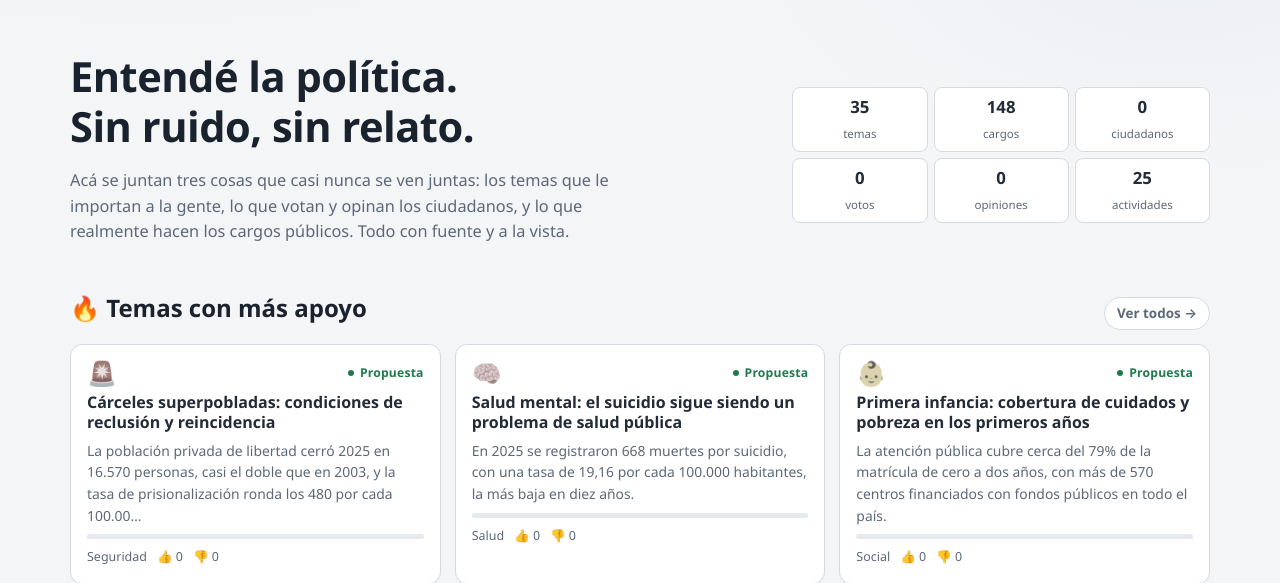
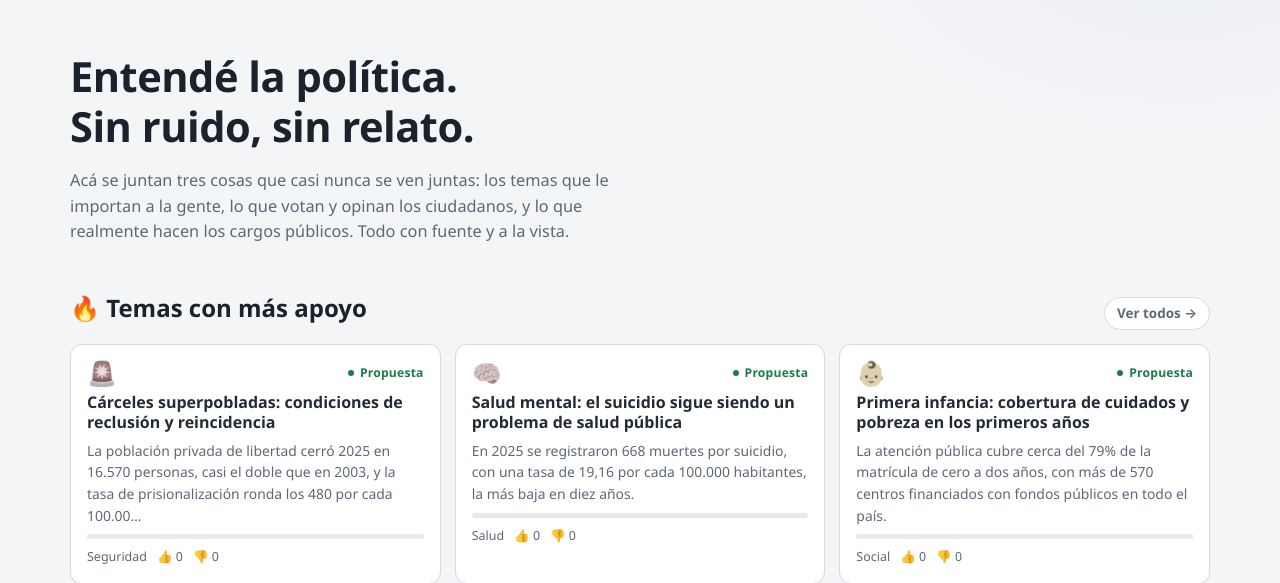
Before and after one commit to DouglasAdvaita/politica-eficiente, a Flask app: page / in a window 1280 px wide. Shown: the part 56-639 px from the top of the page. Run offline with Flask 3, Linux system fonts and the light colour scheme; data comes from the database, SQL or seed files in the repository; data that the repository does not hold is empty; some libraries are stand-ins or nearby versions.

Commit message:
Home: quitar metricas (no revelar falta de usuarios)

```diff
--- a/templates/inicio.html
+++ b/templates/inicio.html
@@ -15,14 +15,6 @@
         <a class="boton" href="{{ url_for('mapa') }}">Abrir el mapa</a>
       {% endif %}
     </div>
-  </div>
-  <div class="datos datos-discretos">
-    <div class="dato"><b>{{ totales.temas }}</b><span>temas</span></div>
-    <div class="dato"><b>{{ totales.politicos }}</b><span>cargos</span></div>
-    <div class="dato"><b>{{ totales.usuarios }}</b><span>ciudadanos</span></div>
-    <div class="dato"><b>{{ totales.votos }}</b><span>votos</span></div>
-    <div class="dato"><b>{{ totales.opiniones }}</b><span>opiniones</span></div>
-    <div class="dato"><b>{{ totales.acciones }}</b><span>actividades</span></div>
   </div>
 </section>
 
```
